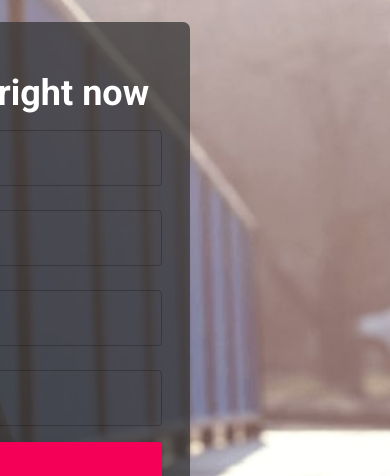
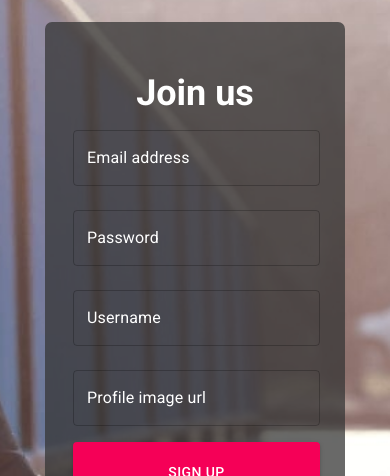
Before and after one commit to nazarimohamad/ecomerece, a React (Create React App) app in the folder client/: page /signup in a window 390 px wide. Shown: the part 131-607 px from the top of the page. Built offline with nearby package versions, Linux system fonts and the light colour scheme.

Commit message:
make loggin component responsive

```diff
--- a/client/src/components/AuthForm.js
+++ b/client/src/components/AuthForm.js
@@ -63,14 +63,8 @@ const AuthForm = ({headline, buttonText, signup, onAuth, error, history, removeE
                   className={classes.textField}
                   margin="normal"
                   variant="outlined"
-                  InputProps={{
-                    className: classes.input,
-                  }}
                   InputLabelProps={{
                     className: classes.label,
-                  }}
-                  fieldsetProps={{
-                    className: classes.fieldset,
                   }}
                   label="Email address"
                   type='text'
@@ -86,14 +80,8 @@ const AuthForm = ({headline, buttonText, signup, onAuth, error, history, removeE
                   className={classes.textField}
                   margin="normal"
                   variant="outlined"
-                  InputProps={{
-                    className: classes.input,
-                  }}
                   InputLabelProps={{
                     className: classes.label,
-                  }}
-                  fieldsetProps={{
-                    className: classes.fieldset,
                   }}
                   label="Password"
                   type="password"
@@ -110,14 +98,8 @@ const AuthForm = ({headline, buttonText, signup, onAuth, error, history, removeE
                       className={classes.textField}
                       margin="normal"
                       variant="outlined"
-                      InputProps={{
-                        className: classes.input,
-                      }}
                       InputLabelProps={{
                         className: classes.label,
-                      }}
-                      fieldsetProps={{
-                        className: classes.fieldset,
                       }}
                       label="Username"
                       type='text'
@@ -132,14 +114,8 @@ const AuthForm = ({headline, buttonText, signup, onAuth, error, history, removeE
                       className={classes.textField}
                       margin="normal"
                       variant="outlined"
-                      InputProps={{
-                        className: classes.input,
-                      }}
                       InputLabelProps={{
                         className: classes.label,
-                      }}
-                      fieldsetProps={{
-                        className: classes.fieldset,
                       }}
                       label="Profile image url"
                       type='text'
@@ -174,25 +150,19 @@ const useStyles = makeStyles(theme => ({
   textField: {
     marginLeft: theme.spacing(1),
     marginRight: theme.spacing(1),
-    width: 400,
+    width: '95%',
     color: "primary"
-  },
-  input: {
-    color: 'white'
   },
   label: {
     color: 'white'
   },
-  fieldset: {
-    borderColor: 'white'
-  },
   button: {
     margin: theme.spacing(1),
-    width: 400,
+    width: '95%',
     height: 60
   },
   snackbar: {
-    width: 400,
+    width: '95%',
     margin: theme.spacing(1),
     backgroundColor: theme.palette.error.dark,
   },
--- a/client/src/components/style.scss
+++ b/client/src/components/style.scss
@@ -1,3 +1,6 @@
+$meduim: '1100px';
+
+
 * {
   margin: 0;
   padding: 0;
@@ -57,48 +60,65 @@
   align-items: center;
   justify-content: flex-end;
 
+  @media screen and (max-width: 1000px) {
+    justify-content: center;
+  }
+
   .formStyle {
+    margin: 0 13%;
+
     // background-color: lightcoral;
+    @media screen and (max-width: 1000px) {
+      margin: 0 0;
+    }
   }
 
   .container {
-    margin: 0 200px;
+    width: 465px;
     padding: 50px 20px;
     background-color: rgba(53, 53, 53, 0.74);
     border-radius: 7px;
-    // color: white;
 
-    // form>div>div>label {
-    //   color: white;
+    @media screen and (max-width: 1000px) {
+      width: 300px;
+    }
+
+    .MuiFormLabel-root.Mui-focused {
+      color: whitesmoke;
+    }
+
+    .MuiOutlinedInput-root.Mui-focused .MuiOutlinedInput-notchedOutline {
+      border-color: white;
+    }
+
+    // .MuiOutlinedInput-notchedOutline {
+    //   border-color: whitesmoke;
     // }
 
-    // form>div>div>div>fieldset {
-    //   border-color: white;
-    // }
+  }
 
-    // form>div>div>div>input {
-    // color: white;
-    // }
+  @media screen and (max-width: 1000px) {
 
-    // .Mui-focused:focus {
-    //   color: red;
-    //   background-color: green;
-    // }
+    .authForm {
+      justify-content: center;
 
-    // form>div>div>div:focus {
-    //   border-color: red;
-    // }
+      .formStyle {
+        margin: 0 0;
+      }
+    }
 
-    // .MuiOutlinedInput-root.Mui-focused .MuiOutlinedInput-notchedOutline::focus {
-    //   border-color: red !important;
-    // }
 
-    // form>div>div>div>fieldset:hover {
-    //   border-color: red;
-    // }
+    SnackbarContent {
+      width: 100;
+    }
 
-    // form>div>div>div>fieldset:focus {
-    //   border-color: green;
-    // }
+    TextField {
+      width: 100;
+    }
+
+    Button {
+      width: 200;
+    }
   }
+
 }
--- a/client/src/containers/Main.js
+++ b/client/src/containers/Main.js
@@ -27,7 +27,7 @@ class Main extends Component {
             render={props =>
                     <AuthForm
                     // {...props}
-                    headline='well come back'
+                    headline='Wellcome back'
                     buttonText='signin'
                     onAuth={authUser}
                     error={error}
@@ -39,7 +39,7 @@ class Main extends Component {
             render={props =>
                   <AuthForm
                     // {...props}
-                    headline='join our store right now'
+                    headline='Join us'
                     buttonText='sign up'
                     signup
                     onAuth={authUser}
```
